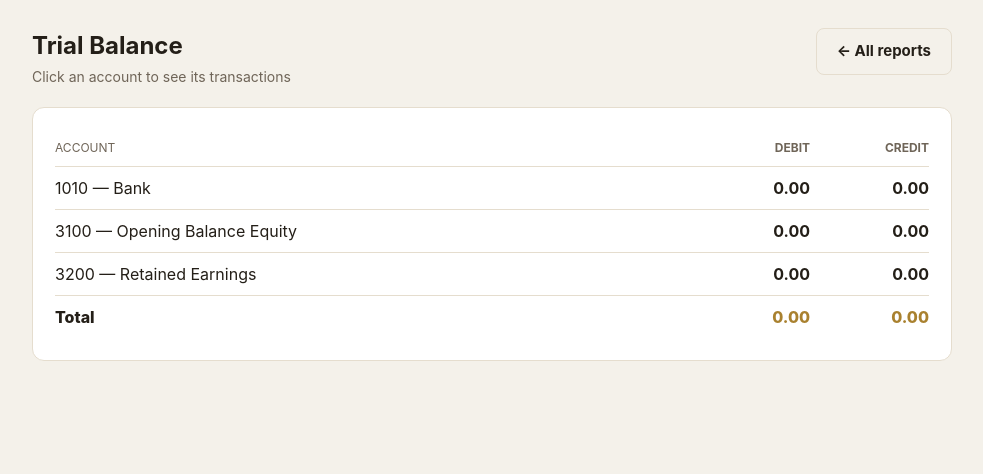
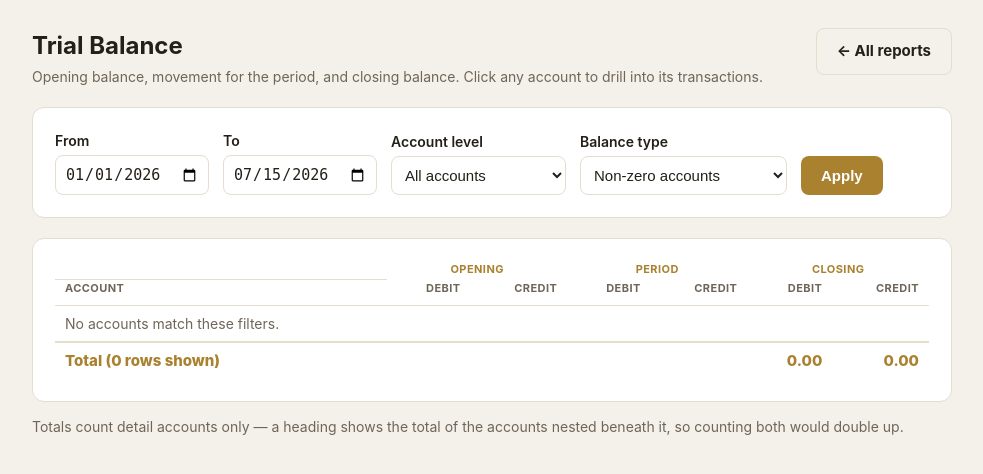
Before and after one commit to khalehassan/jewelry-erp, a Django app: page /reports/trial-balance/ in a window 1280 px wide. Shown: the part 82-556 px from the top of the page, without its empty margins (148-1131 px from the left). Run offline with Django 5.2, Linux system fonts and the light colour scheme; the visitor is signed in with stand-in values (Sample User, id 1); data comes from the database, SQL or seed files in the repository.

Commit message:
Master chart of accounts, hierarchical trial balance with opening/period/closing, karat-level posting

```diff
--- a/accounting/templates/accounting/trial_balance.html
+++ b/accounting/templates/accounting/trial_balance.html
@@ -2,34 +2,140 @@
 {% block title %}Trial Balance — Jewelry ERP{% endblock %}
 
 {% block head %}
-<style>a.drill { color:inherit; text-decoration:none; } a.drill:hover { color:var(--gold); text-decoration:underline; }</style>
+<style>
+    a.drill { color:inherit; text-decoration:none; }
+    a.drill:hover { color:var(--gold); text-decoration:underline; }
+
+    .filters { display:flex; flex-wrap:wrap; gap:14px; align-items:flex-end; }
+    .filters label { margin:0 0 4px; }
+    .filters .field { display:flex; flex-direction:column; }
+    .filters select, .filters input { min-width:150px; }
+
+    .tb-wrap { overflow-x:auto; }
+    table.tb { width:100%; border-collapse:collapse; font-size:14px; min-width:820px; }
+    table.tb th { font-size:11px; text-transform:uppercase; letter-spacing:.04em; color:var(--muted);
+                  padding:0 10px 8px; border-bottom:1px solid var(--line); text-align:right; white-space:nowrap; }
+    table.tb th.acct { text-align:left; }
+    table.tb th.grp { text-align:center; border-bottom:none; padding-bottom:2px; color:var(--gold); }
+    table.tb td { padding:7px 10px; border-bottom:1px solid var(--line); text-align:right; white-space:nowrap; }
+    table.tb td.acct { text-align:left; width:38%; white-space:normal; }
+    table.tb tr.group > td { font-weight:700; background:rgba(169,129,47,.08); }
+    table.tb tr.total td { font-weight:800; color:var(--gold); border-top:2px solid var(--line); border-bottom:none; font-size:15px; }
+    table.tb td.zero { color:var(--muted); opacity:.45; }
+    .twist { display:inline-block; width:14px; color:var(--muted); cursor:pointer; user-select:none; }
+    .warn { background:#fdeaea; border:1px solid #d88; color:#8c1c1c; padding:12px 14px; border-radius:8px; font-weight:700; }
+    @media (prefers-color-scheme: dark) { .warn { background:#3d1a1a; border-color:#a33; color:#ffd9d9; } }
+</style>
 {% endblock %}
 
 {% block content %}
 <div class="head-row">
-    <div><h1 style="margin-bottom:2px;">Trial Balance</h1><div class="sub">Click an account to see its transactions</div></div>
+    <div>
+        <h1 style="margin-bottom:2px;">Trial Balance</h1>
+        <div class="sub">Opening balance, movement for the period, and closing balance. Click any account to drill into its transactions.</div>
+    </div>
     <a class="btn ghost" href="{% url 'accounting:reports' %}">← All reports</a>
 </div>
 
-<div class="card" style="margin-top:20px;">
-    <table class="list">
-        <tr>
-            <td class="sub" style="font-size:12px; text-transform:uppercase;">Account</td>
-            <td class="sub num" style="font-size:12px; text-transform:uppercase;">Debit</td>
-            <td class="sub num" style="font-size:12px; text-transform:uppercase;">Credit</td>
-        </tr>
-        {% for row in trial %}
-        <tr>
-            <td><a class="drill" href="{% url 'accounting:account_detail' row.account.code %}">{{ row.account.code }} — {{ row.account.name }}</a></td>
-            <td class="num"><a class="drill" href="{% url 'accounting:account_detail' row.account.code %}">{{ row.debit }}</a></td>
-            <td class="num"><a class="drill" href="{% url 'accounting:account_detail' row.account.code %}">{{ row.credit }}</a></td>
-        </tr>
+<form method="get" class="card filters" style="margin-top:20px;">
+    <div class="field">
+        <label for="from">From</label>
+        <input type="date" id="from" name="from" value="{{ date_from }}">
+    </div>
+    <div class="field">
+        <label for="to">To</label>
+        <input type="date" id="to" name="to" value="{{ date_to }}">
+    </div>
+    <div class="field">
+        <label for="level">Account level</label>
+        <select id="level" name="level">
+            <option value="all" {% if level == "all" %}selected{% endif %}>All accounts</option>
+            <option value="detail" {% if level == "detail" %}selected{% endif %}>Detail accounts only</option>
+            <option value="summary" {% if level == "summary" %}selected{% endif %}>Main headings only</option>
+        </select>
+    </div>
+    <div class="field">
+        <label for="show">Balance type</label>
+        <select id="show" name="show">
+            <option value="nonzero" {% if show == "nonzero" %}selected{% endif %}>Non-zero accounts</option>
+            <option value="movement" {% if show == "movement" %}selected{% endif %}>Accounts with movement</option>
+            <option value="all" {% if show == "all" %}selected{% endif %}>All accounts</option>
+        </select>
+    </div>
+    <button type="submit" class="btn">Apply</button>
+</form>
+
+{% if not is_balanced %}
+<div class="warn" style="margin-top:20px;">
+    ⚠ Out of balance — total debits and total credits differ by {{ difference }} EGP. Every journal entry should balance; check recent entries.
+</div>
+{% endif %}
+
+<div class="card tb-wrap" style="margin-top:20px;">
+    <table class="tb">
+        <thead>
+            <tr>
+                <th class="acct"></th>
+                <th class="grp" colspan="2">Opening</th>
+                <th class="grp" colspan="2">Period</th>
+                <th class="grp" colspan="2">Closing</th>
+            </tr>
+            <tr>
+                <th class="acct">Account</th>
+                <th>Debit</th><th>Credit</th>
+                <th>Debit</th><th>Credit</th>
+                <th>Debit</th><th>Credit</th>
+            </tr>
+        </thead>
+        <tbody>
+        {% for row in rows %}
+            <tr class="{% if row.account.is_group %}group{% endif %}"
+                data-code="{{ row.account.code }}" data-ancestors="{{ row.ancestors }}">
+                <td class="acct" style="padding-left:{{ row.depth }}8px;">
+                    {% if row.account.is_group %}
+                        <span class="twist" data-toggle="{{ row.account.code }}">▾</span>{{ row.account.code }} — {{ row.account.name }}
+                    {% else %}
+                        <span class="twist"></span><a class="drill" href="{% url 'accounting:account_detail' row.account.code %}">{{ row.account.code }} — {{ row.account.name }}</a>
+                    {% endif %}
+                </td>
+                <td class="{% if row.opening_debit == '0.00' %}zero{% endif %}">{{ row.opening_debit }}</td>
+                <td class="{% if row.opening_credit == '0.00' %}zero{% endif %}">{{ row.opening_credit }}</td>
+                <td class="{% if row.period_debit == '0.00' %}zero{% endif %}">{{ row.period_debit }}</td>
+                <td class="{% if row.period_credit == '0.00' %}zero{% endif %}">{{ row.period_credit }}</td>
+                <td class="{% if row.closing_debit == '0.00' %}zero{% endif %}">{{ row.closing_debit }}</td>
+                <td class="{% if row.closing_credit == '0.00' %}zero{% endif %}">{{ row.closing_credit }}</td>
+            </tr>
+        {% empty %}
+            <tr><td colspan="7" class="sub" style="text-align:left;">No accounts match these filters.</td></tr>
         {% endfor %}
-        <tr>
-            <td style="font-weight:800;">Total</td>
-            <td class="num" style="font-weight:800; color:var(--gold);">{{ total_debit }}</td>
-            <td class="num" style="font-weight:800; color:var(--gold);">{{ total_credit }}</td>
-        </tr>
+            <tr class="total">
+                <td class="acct">Total ({{ row_count }} rows shown)</td>
+                <td colspan="4"></td>
+                <td>{{ total_debit }}</td>
+                <td>{{ total_credit }}</td>
+            </tr>
+        </tbody>
     </table>
 </div>
+
+<p class="sub" style="margin-top:14px;">
+    Totals count detail accounts only — a heading shows the total of the accounts nested beneath it, so counting both would double up.
+</p>
+
+<script>
+(function () {
+    const collapsed = new Set();
+    document.querySelectorAll(".twist[data-toggle]").forEach(function (twist) {
+        twist.addEventListener("click", function () {
+            const code = twist.dataset.toggle;
+            if (collapsed.has(code)) { collapsed.delete(code); } else { collapsed.add(code); }
+            twist.textContent = collapsed.has(code) ? "▸" : "▾";
+            document.querySelectorAll("tr[data-ancestors]").forEach(function (tr) {
+                const ancestors = (tr.dataset.ancestors || "").split(" ");
+                tr.style.display = ancestors.some(function (a) { return collapsed.has(a); }) ? "none" : "";
+            });
+        });
+    });
+})();
+</script>
 {% endblock %}
--- a/accounting/views.py
+++ b/accounting/views.py
@@ -4,9 +4,11 @@ from django.db.models import Sum
 from django.shortcuts import render, get_object_or_404, redirect
 from django.contrib import messages
 from django.contrib.auth.decorators import login_required
+from django.utils import timezone
+from django.utils.dateparse import parse_date
 
 from inventory.models import JewelryItem
-from .models import Account
+from .models import Account, JournalLine
 
 
 def require_perm(perm):
@@ -26,13 +28,24 @@ def _money(x):
 
 
 def _by_type(t):
+    """Detail accounts only — group headings would double-count their children."""
     rows = []
     total = Decimal("0.00")
-    for acc in Account.objects.filter(type=t):
+    for acc in Account.objects.filter(type=t, is_group=False):
         bal = acc.balance
-        rows.append({"account": acc, "balance": _money(bal)})
+        if bal:
+            rows.append({"account": acc, "balance": _money(bal)})
         total += bal
     return rows, total
+
+
+def _split(net):
+    """A net movement becomes a debit column or a credit column, never both."""
+    if net > 0:
+        return net, Decimal("0.00")
+    if net < 0:
+        return Decimal("0.00"), -net
+    return Decimal("0.00"), Decimal("0.00")
 
 
 @require_perm("accounting.view_account")
@@ -42,23 +55,113 @@ def reports_index(request):
 
 @require_perm("accounting.view_account")
 def trial_balance(request):
-    trial = []
-    total_debit = Decimal("0.00")
-    total_credit = Decimal("0.00")
-    for acc in Account.objects.all():
-        agg = acc.lines.aggregate(d=Sum("debit"), c=Sum("credit"))
-        d = agg["d"] or Decimal("0.00")
-        c = agg["c"] or Decimal("0.00")
-        net = d - c
-        debit_col = net if net > 0 else Decimal("0.00")
-        credit_col = -net if net < 0 else Decimal("0.00")
-        total_debit += debit_col
-        total_credit += credit_col
-        trial.append({"account": acc, "debit": _money(debit_col), "credit": _money(credit_col)})
+    today = timezone.localdate()
+    date_from = parse_date(request.GET.get("from") or "") or today.replace(month=1, day=1)
+    date_to = parse_date(request.GET.get("to") or "") or today
+    level = request.GET.get("level") or "all"        # all | detail | summary
+    show = request.GET.get("show") or "nonzero"      # all | nonzero | movement
+
+    accounts = list(Account.objects.select_related("parent").order_by("code"))
+    by_id = {a.pk: a for a in accounts}
+
+    children = {a.pk: [] for a in accounts}
+    for a in accounts:
+        if a.parent_id in children:
+            children[a.parent_id].append(a.pk)
+
+    zero = Decimal("0.00")
+    own = {a.pk: {"od": zero, "oc": zero, "pd": zero, "pc": zero} for a in accounts}
+
+    opening_rows = (
+        JournalLine.objects.filter(entry__date__lt=date_from)
+        .values("account_id").annotate(d=Sum("debit"), c=Sum("credit"))
+    )
+    for row in opening_rows:
+        if row["account_id"] in own:
+            own[row["account_id"]]["od"] = row["d"] or zero
+            own[row["account_id"]]["oc"] = row["c"] or zero
+
+    period_rows = (
+        JournalLine.objects.filter(entry__date__gte=date_from, entry__date__lte=date_to)
+        .values("account_id").annotate(d=Sum("debit"), c=Sum("credit"))
+    )
+    for row in period_rows:
+        if row["account_id"] in own:
+            own[row["account_id"]]["pd"] = row["d"] or zero
+            own[row["account_id"]]["pc"] = row["c"] or zero
+
+    # A heading shows the total of everything nested beneath it.
+    rolled = {}
+
+    def roll_up(pk):
+        if pk in rolled:
+            return rolled[pk]
+        totals = dict(own[pk])
+        for child_pk in children[pk]:
+            child = roll_up(child_pk)
+            for key in totals:
+                totals[key] += child[key]
+        rolled[pk] = totals
+        return totals
+
+    for a in accounts:
+        roll_up(a.pk)
+
+    rows = []
+    total_debit = total_credit = zero
+    for account in accounts:
+        t = rolled[account.pk]
+        opening_net = t["od"] - t["oc"]
+        period_net = t["pd"] - t["pc"]
+        closing_net = opening_net + period_net
+
+        open_d, open_c = _split(opening_net)
+        close_d, close_c = _split(closing_net)
+
+        # Only detail accounts feed the totals, or headings would count twice.
+        if not account.is_group:
+            total_debit += close_d
+            total_credit += close_c
+
+        if level == "detail" and account.is_group:
+            continue
+        if level == "summary" and account.parent_id is not None:
+            continue
+        has_movement = t["pd"] or t["pc"]
+        if show == "nonzero" and not (has_movement or opening_net or closing_net):
+            continue
+        if show == "movement" and not has_movement:
+            continue
+
+        ancestors = []
+        node = account.parent_id
+        while node is not None:
+            ancestors.append(by_id[node].code)
+            node = by_id[node].parent_id
+
+        rows.append({
+            "account": account,
+            "depth": len(ancestors),
+            "ancestors": " ".join(ancestors),
+            "opening_debit": _money(open_d),
+            "opening_credit": _money(open_c),
+            "period_debit": _money(t["pd"]),
+            "period_credit": _money(t["pc"]),
+            "closing_debit": _money(close_d),
+            "closing_credit": _money(close_c),
+        })
+
     return render(request, "accounting/trial_balance.html", {
-        "trial": trial,
+        "rows": rows,
+        "date_from": date_from.isoformat(),
+        "date_to": date_to.isoformat(),
+        "level": level,
+        "show": show,
         "total_debit": _money(total_debit),
         "total_credit": _money(total_credit),
+        "difference": _money(abs(total_debit - total_credit)),
+        "is_balanced": total_debit == total_credit,
+        "row_count": len(rows),
     })
 
 
```
Also changed, not shown: accounting/admin.py (+8 -2 lines), accounting/mapping.py (added, +45 -0 lines), accounting/models.py (+26 -0 lines), accounting/services.py (+17 -7 lines), payments/models.py (+5 -4 lines), purchases/models.py (+13 -7 lines), sales/models.py (+23 -9 lines), accounting/migrations/0003_account_hierarchy.py (added), accounting/migrations/0004_master_chart.py (added).
